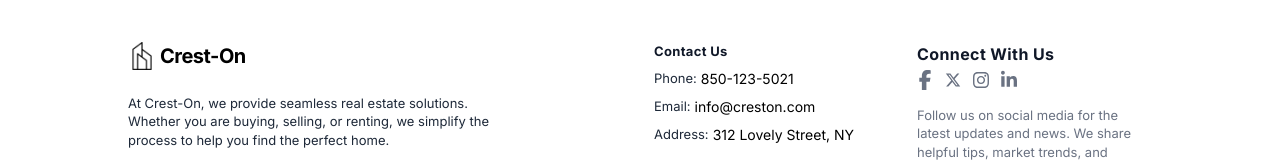
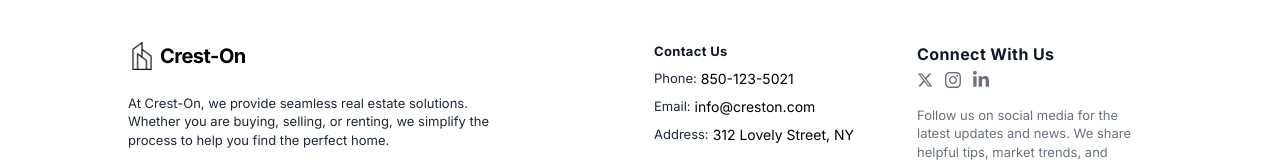
Before and after one commit to Olawoyin1/crest-on, a React (Vite) app: page /services in a window 1280 px wide. Shown: the part 1040-1202 px from the top of the page. Built offline with nearby package versions, Linux system fonts and the light colour scheme.

Commit message:
Removed teh facev=book icon from the footer socials

```diff
--- a/src/components/FloatingWhatsapp.tsx
+++ b/src/components/FloatingWhatsapp.tsx
@@ -7,7 +7,7 @@ import { AiOutlineMessage } from "react-icons/ai";
 
 const FloatingWhatsApp = () => {
   const [isOpen, setIsOpen] = useState(false);
-  const phoneNumber = "15551234567"; // Replace with your actual WhatsApp number
+  const phoneNumber = "8168028145"; // Replace with your actual WhatsApp number
 
   const handleWhatsAppClick = () => {
     window.open(`https://wa.me/${phoneNumber}`, "_blank");
--- a/src/components/Footer.tsx
+++ b/src/components/Footer.tsx
@@ -1,5 +1,5 @@
 import { Link } from "react-router"
-import { FaXTwitter, FaInstagram, FaFacebookF, FaLinkedinIn } from "react-icons/fa6";
+import { FaXTwitter, FaInstagram, FaLinkedinIn } from "react-icons/fa6";
 
 const Footer = () => {
   return (
@@ -67,12 +67,7 @@ const Footer = () => {
               Connect With Us
             </span>
             <div className="flex items-center mt-1 space-x-3">
-              <a
-                href="https://www.facebook.com"
-                className="text-gray-500 transition-colors duration-300 hover:text-deep-purple-accent-400"
-              >
-                <FaFacebookF className="h-5" />
-              </a>
+
               <a
                 href="https://twitter.com"
                 className="text-gray-500 transition-colors duration-300 hover:text-deep-purple-accent-400"
--- a/src/components/Services.tsx
+++ b/src/components/Services.tsx
@@ -1,4 +1,3 @@
-import React from "react";
 
 interface Service {
   id: number;
--- a/src/pages/Services.tsx
+++ b/src/pages/Services.tsx
@@ -1,4 +1,3 @@
-import React from "react";
 
 const services = [
   {
```
